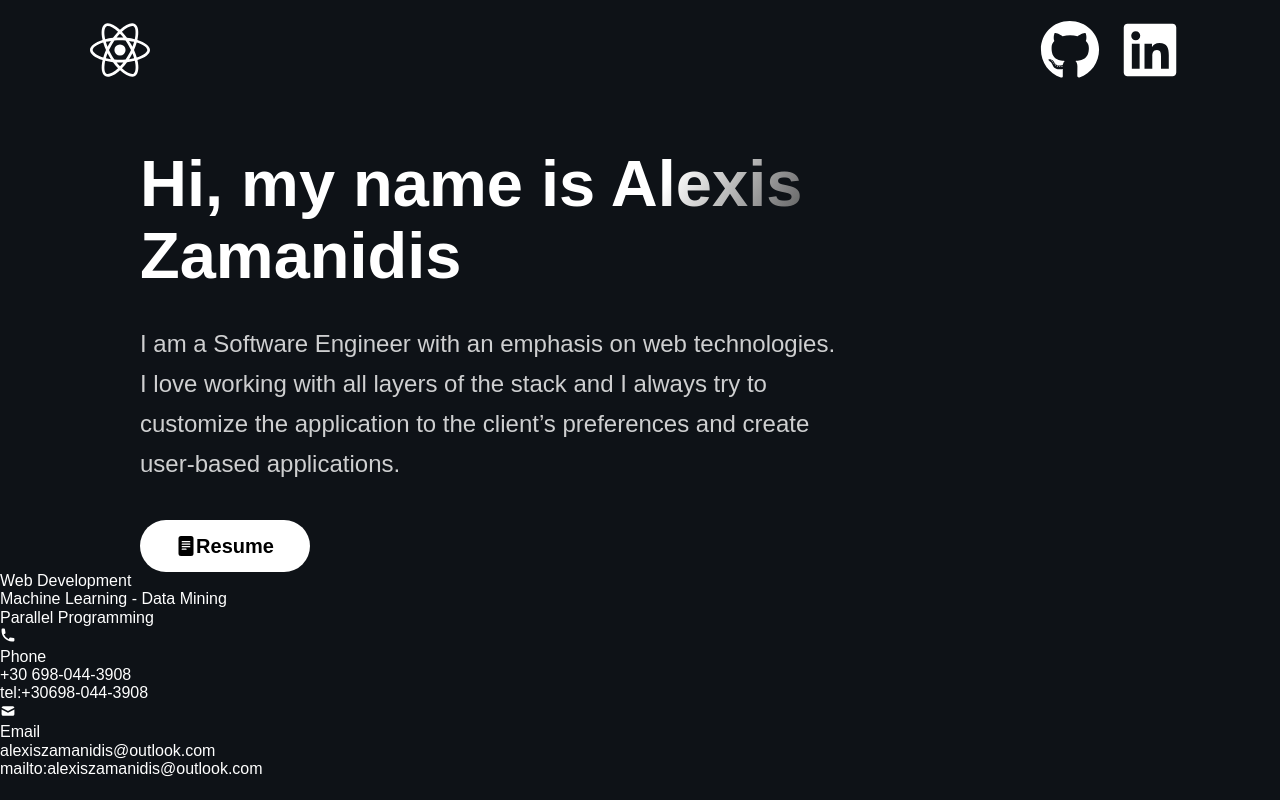
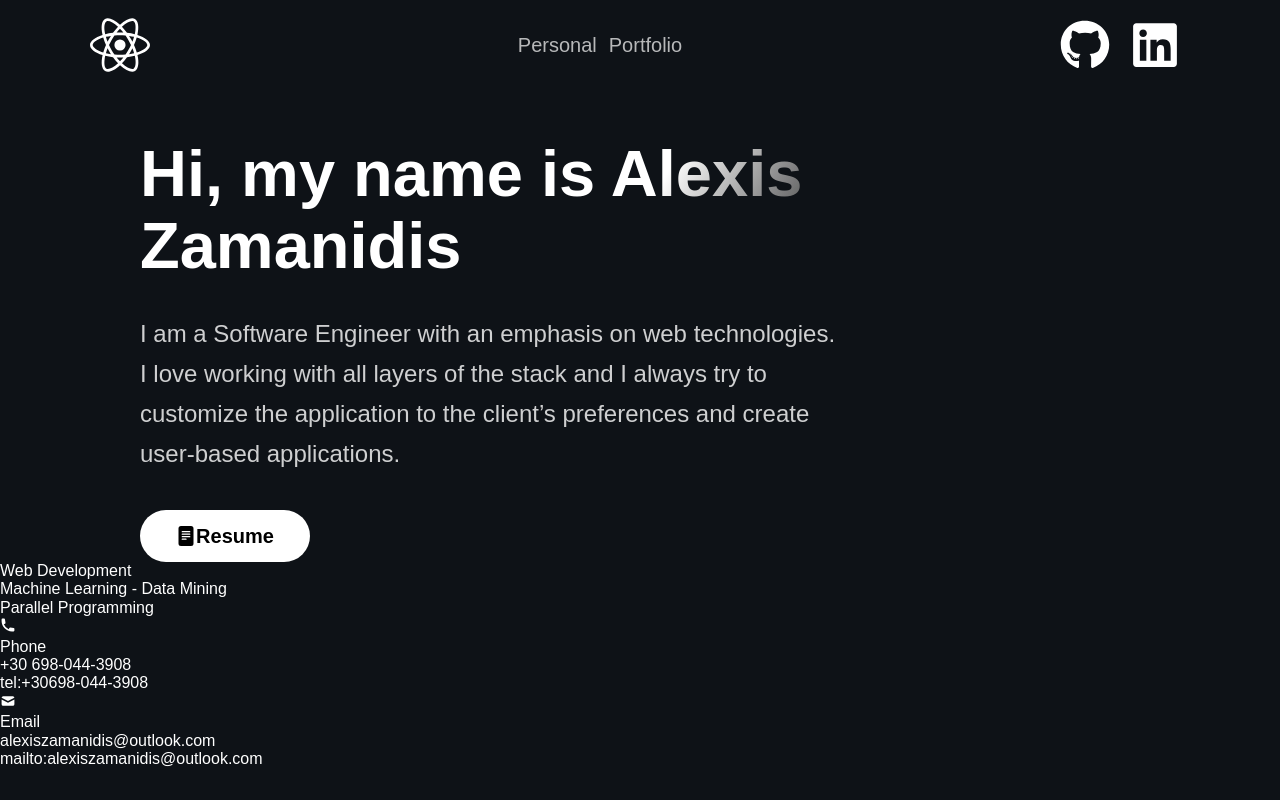
Before and after one commit to alexiszamanidis/2022, a Next.js app: page / in a window 1280 px wide. Built offline with nearby package versions, Linux system fonts and the light colour scheme.

Commit message:
add tabs

```diff
--- a/components/Header/Header.tsx
+++ b/components/Header/Header.tsx
@@ -1,10 +1,15 @@
 import SocialIcons from "../SocialIcons";
-import { Wrapper, StyledIcon } from "./styles";
+import { Wrapper, StyledIcon, TabsWrapper, Tab } from "./styles";
 
 const Header = () => {
     return (
         <Wrapper>
             <StyledIcon />
+            {/* TODO: tabs(personal, portfolio) + contexts */}
+            <TabsWrapper>
+                <Tab>Personal</Tab>
+                <Tab>Portfolio</Tab>
+            </TabsWrapper>
             <SocialIcons />
         </Wrapper>
     );
--- a/components/Header/styles.tsx
+++ b/components/Header/styles.tsx
@@ -29,3 +29,23 @@ export const StyledIcon = styled(SiReact)`
         font-size: 3rem;
     }
 `;
+
+export const TabsWrapper = styled.div`
+    display: flex;
+    flex-direction: row;
+    align-items: center;
+    justify-content: center;
+    gap: 12px;
+`;
+
+export const Tab = styled.div`
+    font-size: 2rem;
+    line-height: 32px;
+    color: ${(props) => props.theme.colors.whites[700]};
+    transition: 0.4s ease;
+    &:hover {
+        color: ${(props) => props.theme.colors.whites[1000]};
+        opacity: 1;
+        cursor: pointer;
+    }
+`;
--- a/components/SocialIcons/styles.tsx
+++ b/components/SocialIcons/styles.tsx
@@ -18,13 +18,14 @@ export const SocialIcon = styled.a`
         transform: scale(1.2);
         cursor: pointer;
     }
-    font-size: 6rem;
+    font-size: 5rem;
 
     @media ${(props) => props.theme.breakpoints.lg} {
-        font-size: 4rem;
+        font-size: 3rem;
     }
 
     @media ${(props) => props.theme.breakpoints.sm} {
-        font-size: 3rem;
+        font-size: 2rem;
+        padding: 2px;
     }
 `;
```
